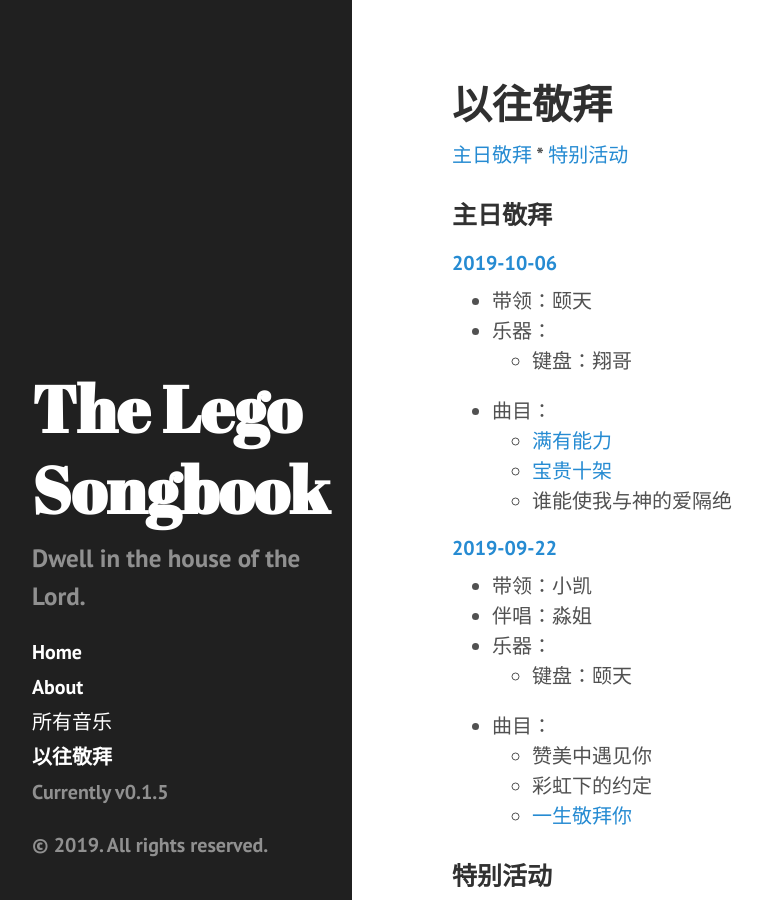
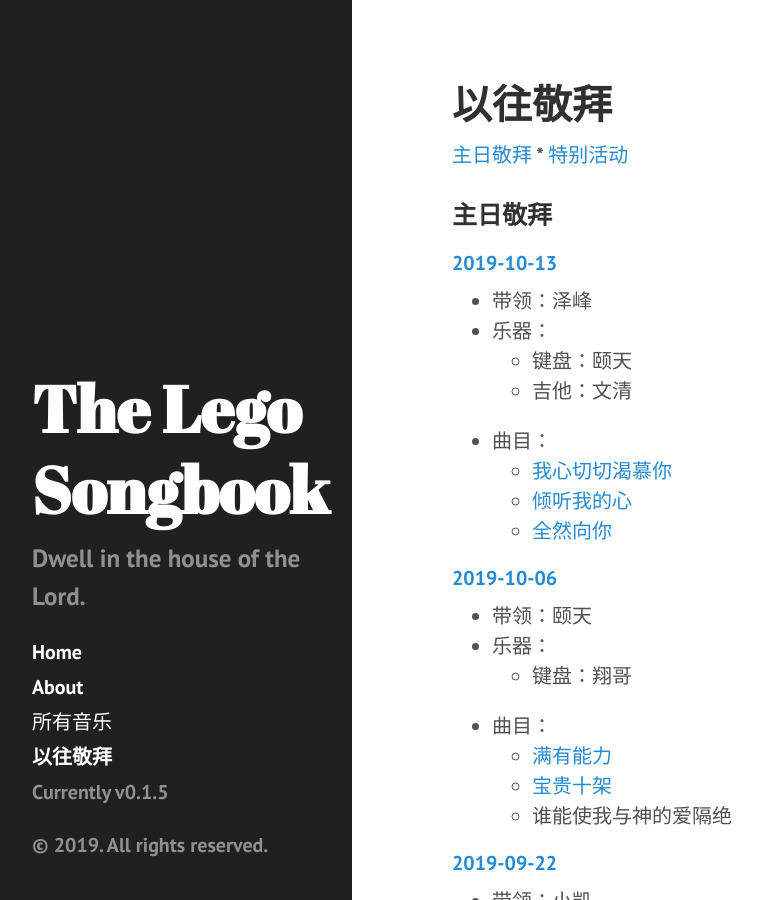
Before and after one commit to Lego-Songbook/lego-songbook-archived, a Jekyll site: the page built from docs/past-services.md, in a window 1280 px wide and 900 px high. Shown: the whole window, without its empty margins (8-770 px from the left). Built offline with Jekyll 4.4.1, drawn with Linux system fonts in a browser that asks for light colours.

Commit message:
Add service 2019-10-13

```diff
--- a/docs/_data/past_services.yaml
+++ b/docs/_data/past_services.yaml
@@ -19,3 +19,15 @@
       - 赞美中遇见你
       - 彩虹下的约定
       - 一生敬拜你
+
+- date: 2019-10-13
+  lead_singer: 泽峰
+  instrumentation:
+      - instrument: 键盘
+        player: 颐天
+      - instrument: 吉他
+        player: 文清
+  songs:
+      - 我心切切渴慕你
+      - 倾听我的心
+      - 全然向你
--- /dev/null
+++ b/docs/past-services/2019-10-13.md
@@ -0,0 +1,4 @@
+---
+layout: past-service
+title: 2019-10-13
+---
```
